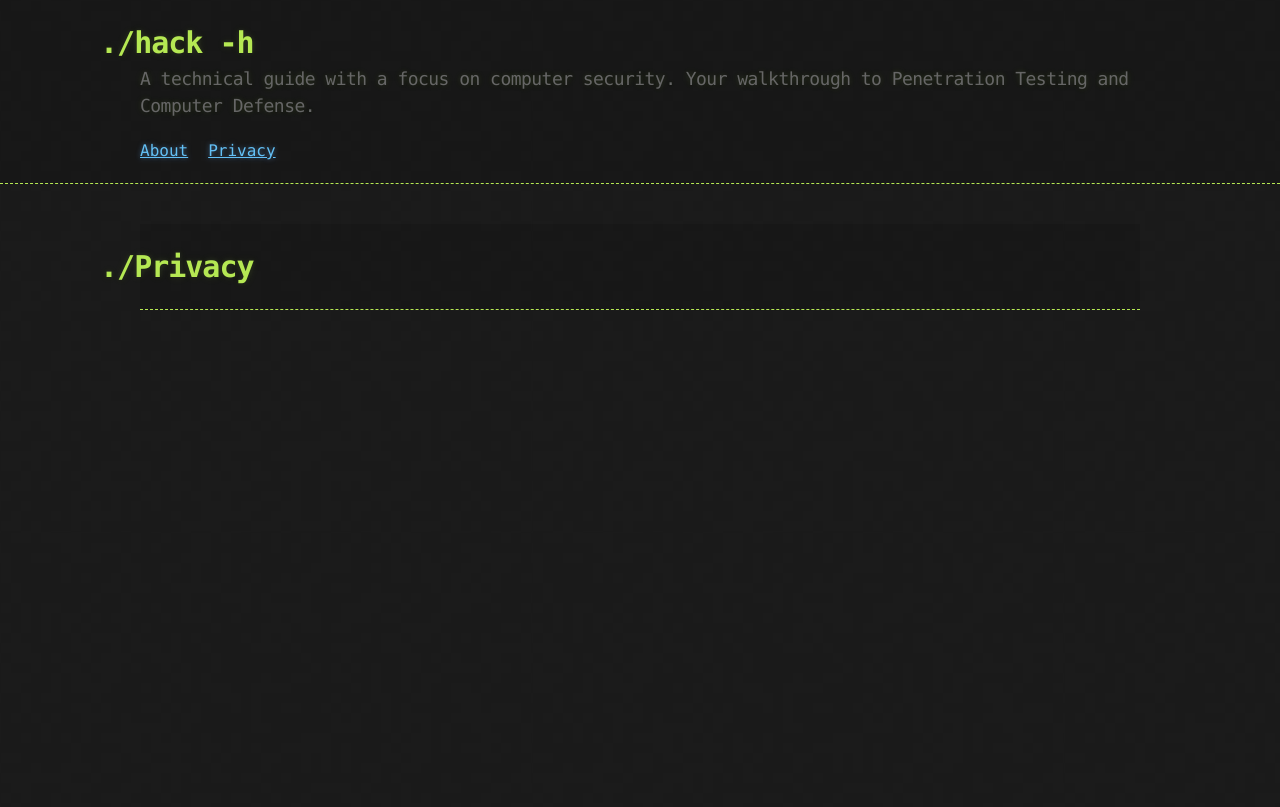
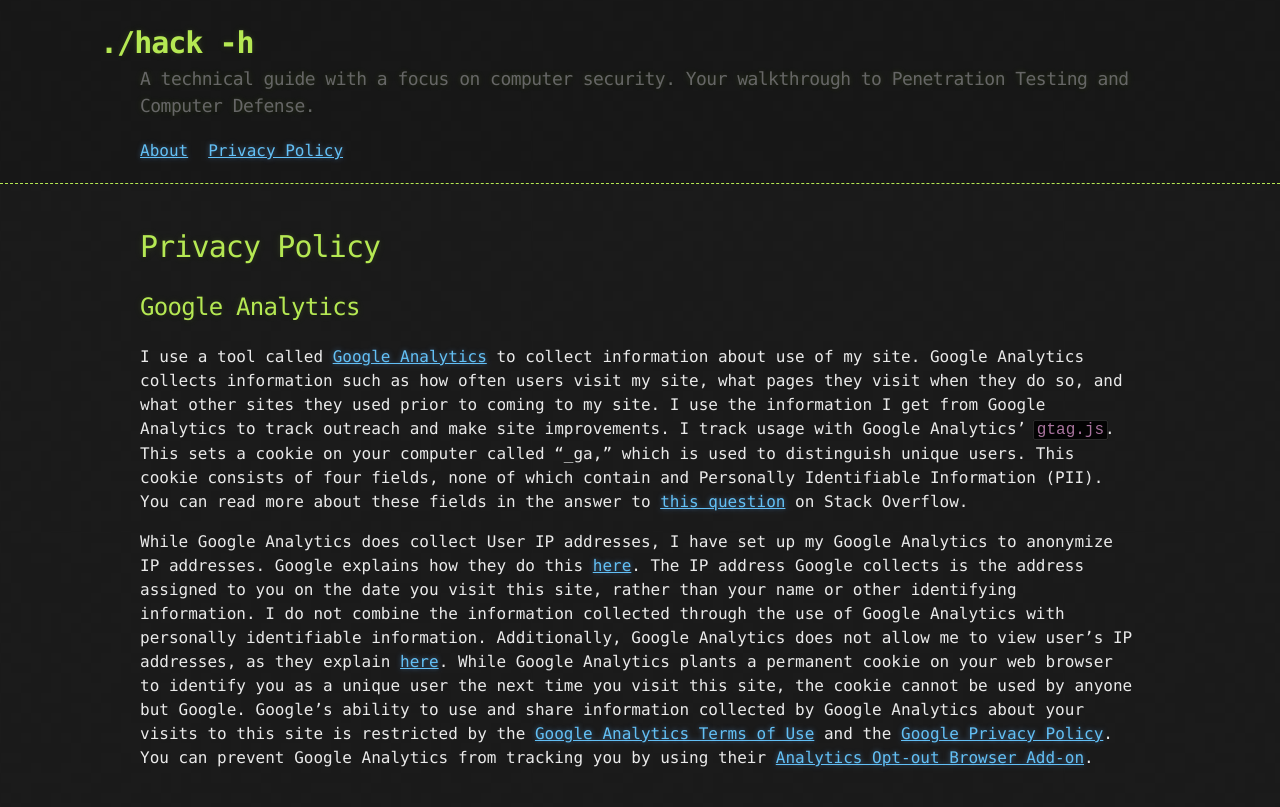
Before and after one commit to 6r0k3d/6r0k3d.github.io, a Jekyll site: the page built from privacy.md, in a window 1280 px wide. Shown: the top 807 px of the page. Built offline with Jekyll 4.4.1, drawn with Linux system fonts in a browser that asks for light colours; comment, search, counter and statistics services are not loaded.

Commit message:
Add Privacy Policy Page
Adds Privacy Policy page which lays out useage of cookies and
Google Analytics.

```diff
--- a/_includes/analytics.html
+++ b/_includes/analytics.html
@@ -4,6 +4,5 @@
   window.dataLayer = window.dataLayer || [];
   function gtag(){dataLayer.push(arguments);}
   gtag('js', new Date());
-
-  gtag('config', '{{ site.google_analytics }}');
+  gtag('config', '{{ site.google_analytics }}', { 'anonymize_ip' : true });
 </script>
--- a/_layouts/page.html
+++ b/_layouts/page.html
@@ -1,14 +1,6 @@
 ---
 layout: default
 ---
-<article class="post">
+<h1>{{ page.title }}</h1>
 
-  <header class="post-header">
-    <h1 class="post-title">{{ page.title | escape }}</h1>
-  </header>
-
-  <div class="post-content">
-    {{ content }}
-  </div>
-
-</article>
+{{ content }}
--- a/privacy.md
+++ b/privacy.md
@@ -1,5 +1,11 @@
 ---
 layout: page
-title: Privacy
+title: Privacy Policy
 permalink: /privacy/
 ---
+
+## Google Analytics
+
+I use a tool called [Google Analytics](https://marketingplatform.google.com/about/analytics/) to collect information about use of my site. Google Analytics collects information such as how often users visit my site, what pages they visit when they do so, and what other sites they used prior to coming to my site. I use the information I get from Google Analytics to track outreach and make site improvements. I track usage with Google Analytics' `gtag.js`. This sets a cookie on your computer called "_ga," which is used to distinguish unique users. This cookie consists of four fields, none of which contain and Personally Identifiable Information (PII). You can read more about these fields in the answer to [this question](https://stackoverflow.com/questions/16102436/what-are-the-values-in-ga-cookie) on Stack Overflow.
+
+While Google Analytics does collect User IP addresses, I have set up my Google Analytics to anonymize IP addresses. Google explains how they do this [here](https://support.google.com/analytics/answer/2763052?hl=en). The IP address Google collects is the address assigned to you on the date you visit this site, rather than your name or other identifying information. I do not combine the information collected through the use of Google Analytics with personally identifiable information. Additionally, Google Analytics does not allow me to view user's IP addresses, as they explain [here](https://www.analyticscourse.net/ip-tracking-google-analytics/). While Google Analytics plants a permanent cookie on your web browser to identify you as a unique user the next time you visit this site, the cookie cannot be used by anyone but Google. Google’s ability to use and share information collected by Google Analytics about your visits to this site is restricted by the [Google Analytics Terms of Use](https://www.google.com/analytics/terms/us.html) and the [Google Privacy Policy](http://www.google.com/privacypolicy.html). You can prevent Google Analytics from tracking you by using their [Analytics Opt-out Browser Add-on](https://tools.google.com/dlpage/gaoptout).
```
